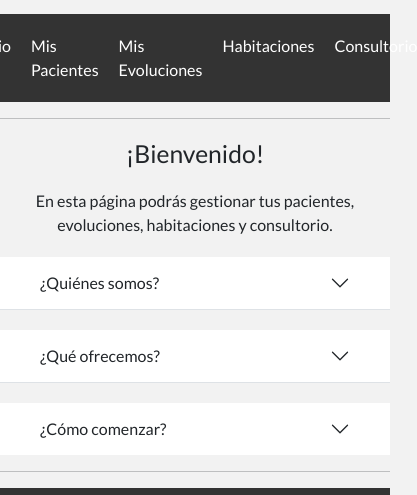
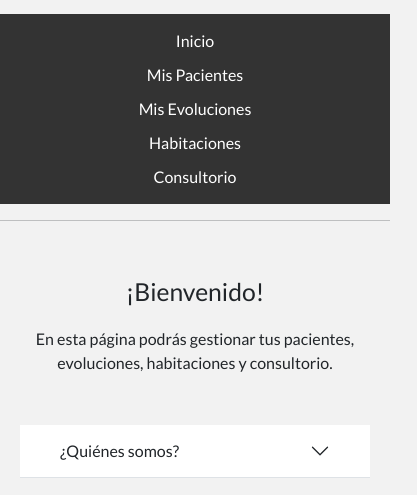
Before and after one commit to lucianolazart/autogestion, a plain HTML site: page index.html in a window 390 px wide. Shown: the part 136-631 px from the top of the page, 417 px wide, since content can reach past the window. Drawn offline with nearby package versions, Linux system fonts and the light colour scheme.

Commit message:
Se modificaron los estilos

```diff
--- a/css/estilos.css
+++ b/css/estilos.css
@@ -15,7 +15,7 @@ footer {
     text-align: center;
     padding: 10px 0;
     bottom: 0;
-    align-items: flex-end;
+    align-items: center;
     width: 100%;
 }
 
@@ -145,3 +145,31 @@ section {
     padding: 10px;
     text-align: center;
 }
+
+.main-index {
+    display: grid;
+    grid-template-columns: 1fr 2fr;
+    gap: 20px;
+    padding: 20px;
+}
+
+@media (max-width: 768px) {
+    .main-index {
+        grid-template-columns: 1fr;
+    }
+
+    .menu {
+        flex-direction: column;
+        align-items: center;
+    }
+
+    .menuItem {
+        margin: 5px 0;
+    }
+
+    .textItem {
+        padding: 10px 20px;
+        width: 100%;
+        text-align: center;
+    }
+}
--- a/index.html
+++ b/index.html
@@ -32,7 +32,7 @@
 
     <hr>
 
-    <main>
+    <main class="main-index">
         <section>
             <h2>¡Bienvenido!</h2>
             <p>En esta página podrás gestionar tus pacientes, evoluciones, habitaciones y consultorio.</p>
```
Also changed, not shown: pages/evoluciones.html (+4 -4 lines), 1 other file.
